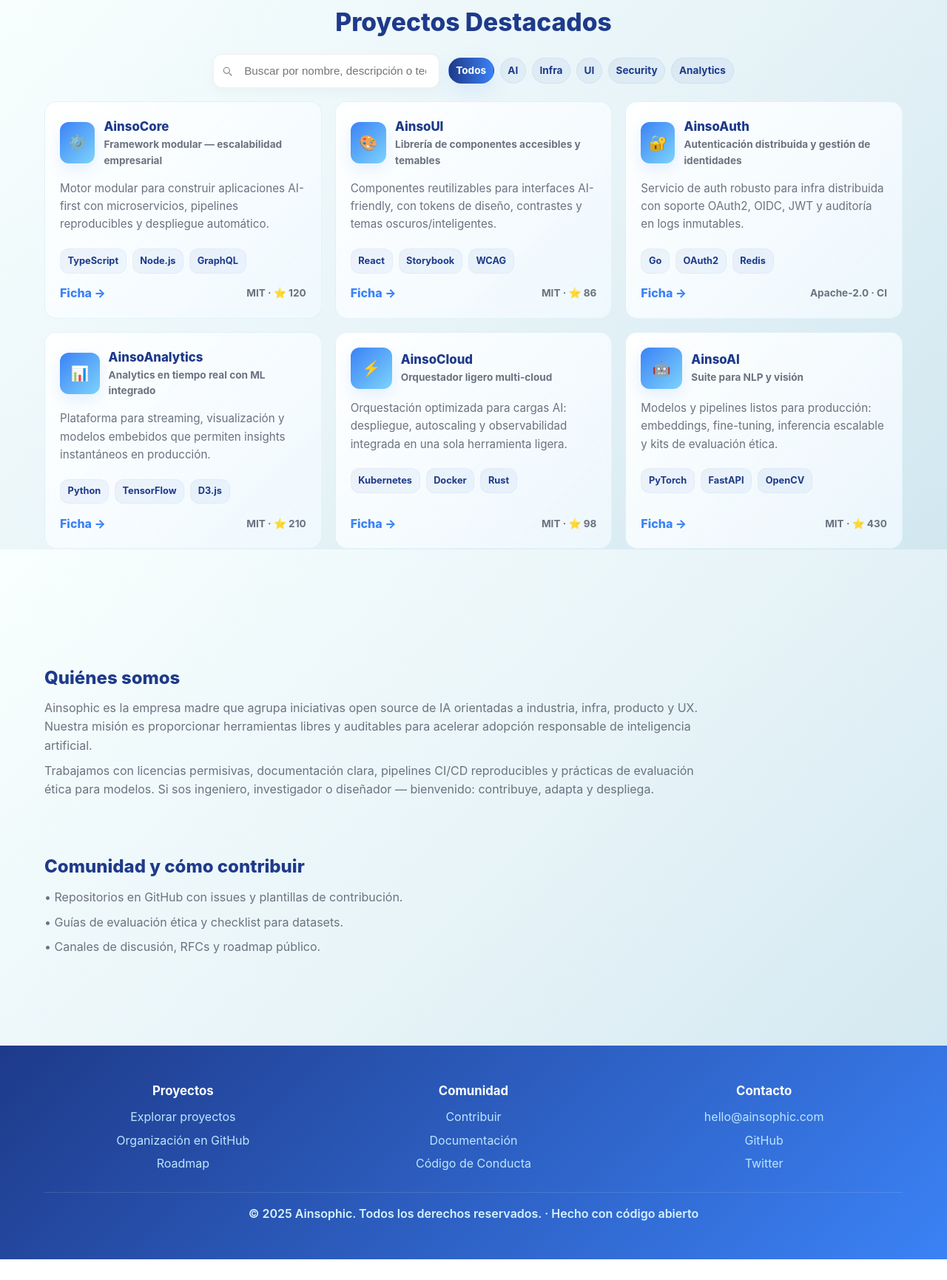
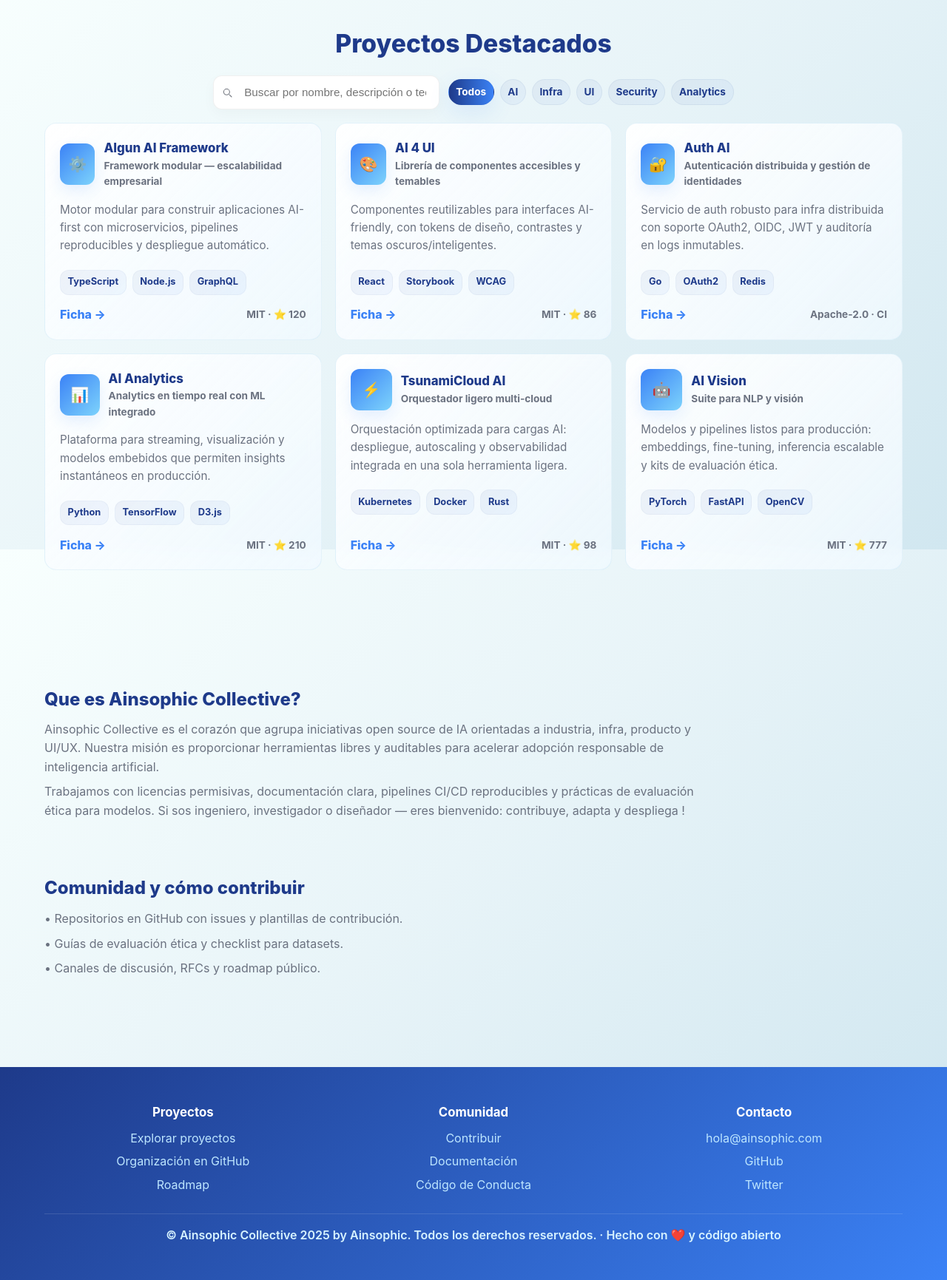
Before and after one commit to ainsophic/ainsophic.github.io, a plain HTML site: page index.html in a window 1280 px wide. Shown: the part 857-2588 px from the top of the page at 74% size. Before the commit the page ends 2560 px from the top, so only its background shows below. Drawn offline with Linux system fonts and the light colour scheme.

Commit message:
Update index.html

```diff
--- a/index.html
+++ b/index.html
@@ -3,7 +3,7 @@
 <head>
     <meta charset="UTF-8" />
     <meta name="viewport" content="width=device-width, initial-scale=1.0"/>
-    <title>Ainsophic es Open Source — Hub de Proyectos AI</title>
+    <title>Ainsophic Collective es Open Source ❤️ </title>
     <meta name="description" content="Ainsophic — Holding Open Source de proyectos de Inteligencia Artificial. Hub de proyectos, contribuciones y recursos para construir el futuro con IA de código abierto." />
     <style>
         /* --- Base (preservado y mejorado) --- */
@@ -182,11 +182,11 @@
         <section class="hero" aria-labelledby="hero-title">
             <div class="container">
                 <div class="hero-content">
-                    <h1 id="hero-title">Ainsophic es Open Source — Hub de Proyectos AI</h1>
+                    <h1 id="hero-title">Ainsophic Collective es Open Source — Hub de Proyectos</h1>
                     <p class="subtitle">
                         Bienvenido a Ainsophic: la casa madre de proyectos de Inteligencia Artificial de código abierto.
                         Un hub futurista para iniciar, contribuir y desplegar soluciones AI responsables, modulares y escalables.
-                        Aquí alojamos frameworks, herramientas, modelos y orquestadores listos para usar y contribuir.
+                        Aquí alojamos el corazón, frameworks, herramientas, modelos y orquestadores listos para usar y contribuir.
                     </p>
 
                     <div class="cta-group">
@@ -208,19 +208,19 @@
             <div class="container">
                 <div class="stats-grid" id="stats-grid">
                     <div class="stat-item" data-value="25">
-                        <div class="stat-number">25+</div>
+                        <div class="stat-number">15+</div>
                         <div class="stat-label">Proyectos Open Source</div>
                     </div>
                     <div class="stat-item" data-value="1200">
-                        <div class="stat-number">1.2k+</div>
+                        <div class="stat-number">1k+</div>
                         <div class="stat-label">Commits</div>
                     </div>
                     <div class="stat-item" data-value="68">
-                        <div class="stat-number">68+</div>
+                        <div class="stat-number">22+</div>
                         <div class="stat-label">Contribuidores</div>
                     </div>
                     <div class="stat-item" data-value="40">
-                        <div class="stat-number">40k+</div>
+                        <div class="stat-number">42k+</div>
                         <div class="stat-label">Descargas</div>
                     </div>
                 </div>
@@ -256,7 +256,7 @@
                         <div class="project-header">
                             <div class="project-icon">⚙️</div>
                             <div>
-                                <div class="project-title">AinsoCore</div>
+                                <div class="project-title">Algun AI Framework</div>
                                 <div class="project-meta">Framework modular — escalabilidad empresarial</div>
                             </div>
                         </div>
@@ -279,7 +279,7 @@
                         <div class="project-header">
                             <div class="project-icon">🎨</div>
                             <div>
-                                <div class="project-title">AinsoUI</div>
+                                <div class="project-title">AI 4 UI</div>
                                 <div class="project-meta">Librería de componentes accesibles y temables</div>
                             </div>
                         </div>
@@ -302,7 +302,7 @@
                         <div class="project-header">
                             <div class="project-icon">🔐</div>
                             <div>
-                                <div class="project-title">AinsoAuth</div>
+                                <div class="project-title">Auth AI</div>
                                 <div class="project-meta">Autenticación distribuida y gestión de identidades</div>
                             </div>
                         </div>
@@ -325,7 +325,7 @@
                         <div class="project-header">
                             <div class="project-icon">📊</div>
                             <div>
-                                <div class="project-title">AinsoAnalytics</div>
+                                <div class="project-title">AI Analytics</div>
                                 <div class="project-meta">Analytics en tiempo real con ML integrado</div>
                             </div>
                         </div>
@@ -348,7 +348,7 @@
                         <div class="project-header">
                             <div class="project-icon">⚡</div>
                             <div>
-                                <div class="project-title">AinsoCloud</div>
+                                <div class="project-title">TsunamiCloud AI</div>
                                 <div class="project-meta">Orquestador ligero multi-cloud</div>
                             </div>
                         </div>
@@ -371,7 +371,7 @@
                         <div class="project-header">
                             <div class="project-icon">🤖</div>
                             <div>
-                                <div class="project-title">AinsoAI</div>
+                                <div class="project-title">AI Vision</div>
                                 <div class="project-meta">Suite para NLP y visión</div>
                             </div>
                         </div>
@@ -385,7 +385,7 @@
                         </div>
                         <div class="project-actions">
                             <a class="project-link" href="projects/AinsoAI.html">Ficha →</a>
-                            <div class="project-meta">MIT · ⭐ 430</div>
+                            <div class="project-meta">MIT · ⭐ 777</div>
                         </div>
                     </article>
                 </div>
@@ -395,14 +395,14 @@
 
         <section id="about" style="padding:36px 0;">
             <div class="container">
-                <h2 style="font-weight:800; color:var(--accent-1); margin-bottom:8px;">Quiénes somos</h2>
+                <h2 style="font-weight:800; color:var(--accent-1); margin-bottom:8px;">Que es Ainsophic Collective?</h2>
                 <p style="color:var(--muted); max-width:900px; margin-bottom:8px;">
-                    Ainsophic es la empresa madre que agrupa iniciativas open source de IA orientadas a industria, infra, producto y UX.
+                    Ainsophic Collective es el corazón que agrupa iniciativas open source de IA orientadas a industria, infra, producto y UI/UX.
                     Nuestra misión es proporcionar herramientas libres y auditables para acelerar adopción responsable de inteligencia artificial.
                 </p>
                 <p style="color:var(--muted); max-width:900px;">
                     Trabajamos con licencias permisivas, documentación clara, pipelines CI/CD reproducibles y prácticas de evaluación ética para modelos.
-                    Si sos ingeniero, investigador o diseñador — bienvenido: contribuye, adapta y despliega.
+                    Si sos ingeniero, investigador o diseñador — eres bienvenido: contribuye, adapta y despliega !
                 </p>
             </div>
         </section>
@@ -436,14 +436,14 @@
                 </div>
                 <div class="footer-section">
                     <h3>Contacto</h3>
-                    <a href="mailto:hello@ainsophic.com">hello@ainsophic.com</a>
+                    <a href="mailto:hello@ainsophic.com">hola@ainsophic.com</a>
                     <a href="https://github.com/ainsophic" target="_blank" rel="noopener">GitHub</a>
                     <a href="#">Twitter</a>
                 </div>
             </div>
 
             <div class="footer-bottom">
-                <p>&copy; 2025 Ainsophic. Todos los derechos reservados. · Hecho con código abierto</p>
+                <p>&copy; Ainsophic Collective 2025 by Ainsophic. Todos los derechos reservados. · Hecho con ❤️ y código abierto</p>
             </div>
         </div>
     </footer>
```
